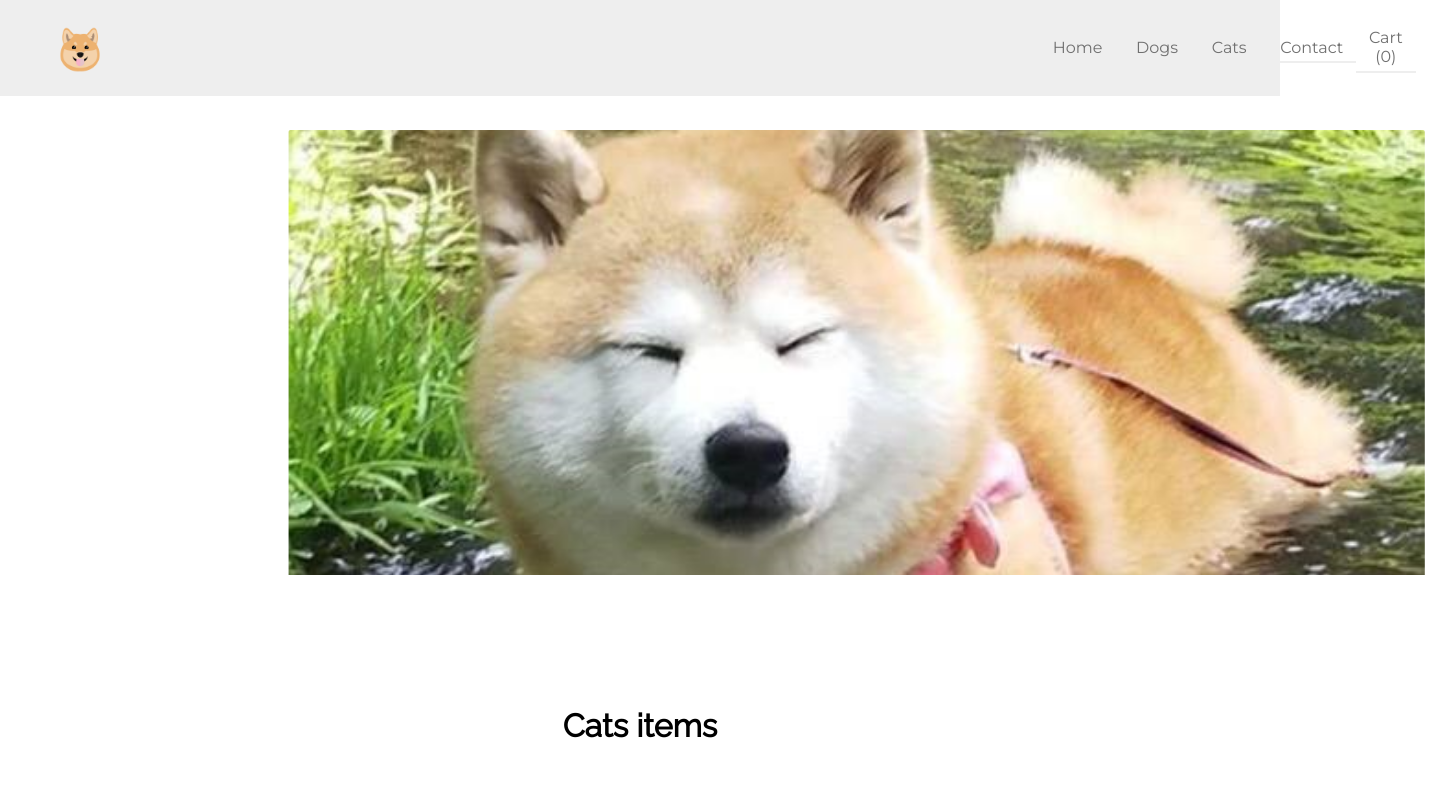
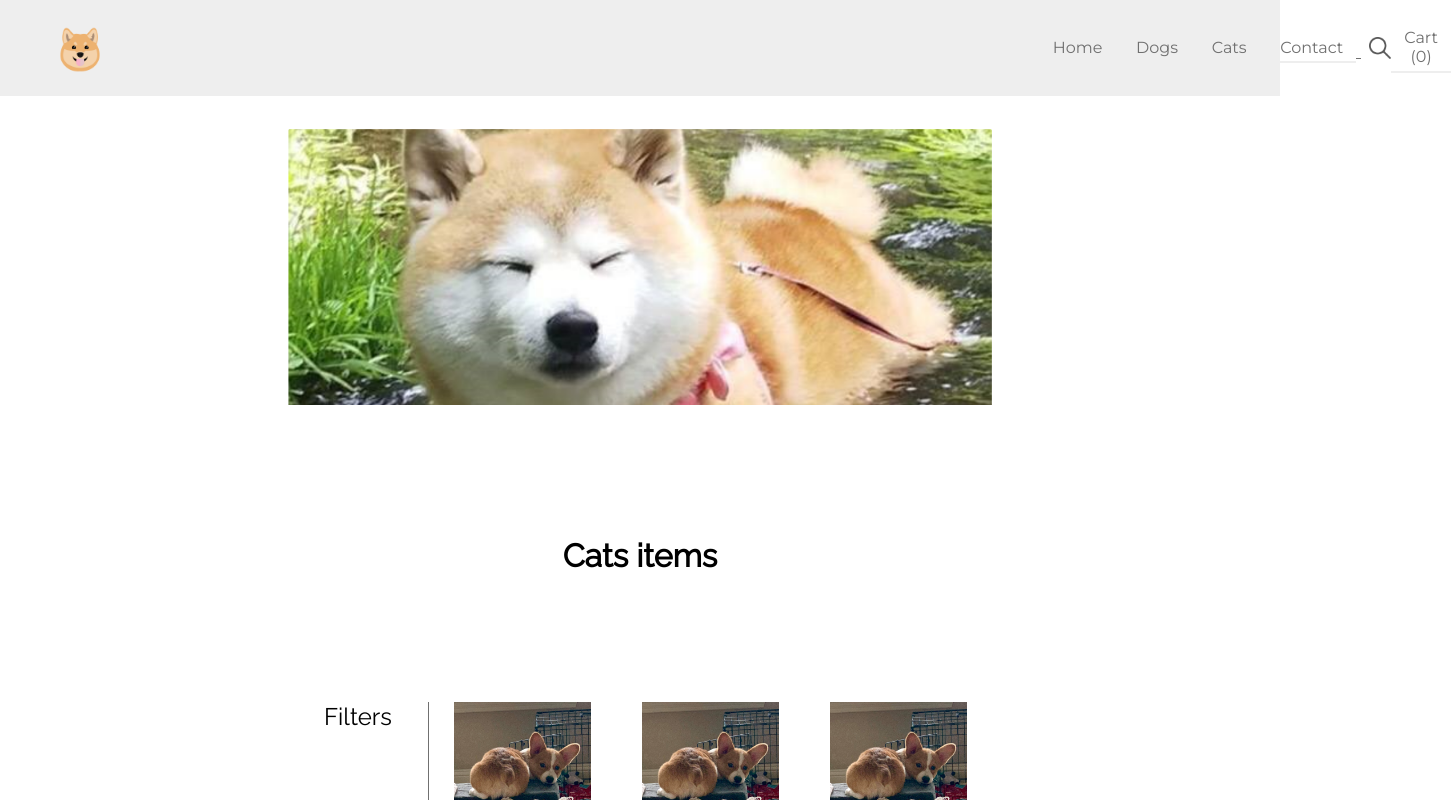
Before and after one commit to shymii/shop, a Vue app in the folder shop/: page /cats in a window 1280 px wide. Shown: the top 800 px of the page, 1451 px wide, since content can reach past the window. Built offline with nearby package versions, Linux system fonts and the light colour scheme.

Commit message:
add search bar

```diff
--- a/shop/src/components/Header.vue
+++ b/shop/src/components/Header.vue
@@ -10,6 +10,9 @@
             </ul>
         </nav>
         <div class="header-cart">
+            <div class="search-box">
+                <input type="text" placeholder="search" v-model="search"><figure class="search" @click="searchGo()"><img src="../assets/search.png" alt="search"></figure>
+            </div>
             <router-link to="/cart" class="header-cart-text">Cart ({{numInCart}})</router-link>
         </div>
     </header>
@@ -23,6 +26,12 @@ export default {
             numInCart: 0,
             items: [],
             i: 0
+        }
+    },
+    methods: {
+        searchGo(){
+            console.log(this.search)
+            //xD
         }
     },
     mounted(){
@@ -96,6 +105,31 @@ font-family: 'Raleway', sans-serif;
         display: flex;
         justify-content: center;
         align-items: center;
+        .search-box{
+            display: flex;
+            &:hover{
+                cursor: pointer;
+            }
+            input{
+                width: 60%;
+                padding: .2em;
+                border: none;
+                border-bottom: 1px solid #707070;
+                background: none;
+                outline: none;
+                &::placeholder{
+                    color: #707070;
+                }
+            }
+            figure{
+                margin-left: .5em;
+                height: 100%;
+                img{
+                    display: block;
+                    max-height: 22px;
+                }
+            }
+        }
         .header-cart-text{
             text-decoration: none;
             padding: .3em .8em;
--- a/shop/src/views/Cats.vue
+++ b/shop/src/views/Cats.vue
@@ -98,6 +98,12 @@ export default {
 	flex-wrap: wrap;
 	.banner{
 		flex-basis: 100%;
+		figure{
+			img{
+				max-width: 100%;
+			}
+		}
+
 	}
 	.title{
 		flex-basis: 100%;
--- a/shop/src/views/Dogs.vue
+++ b/shop/src/views/Dogs.vue
@@ -98,6 +98,11 @@ export default {
 	flex-wrap: wrap;
 	.banner{
 		flex-basis: 100%;
+		figure{
+			img{
+				max-width: 100%;
+			}
+		}
 	}
 	.title{
 		flex-basis: 100%;
```
Also changed, not shown: shop/src/assets/search.png (added).
